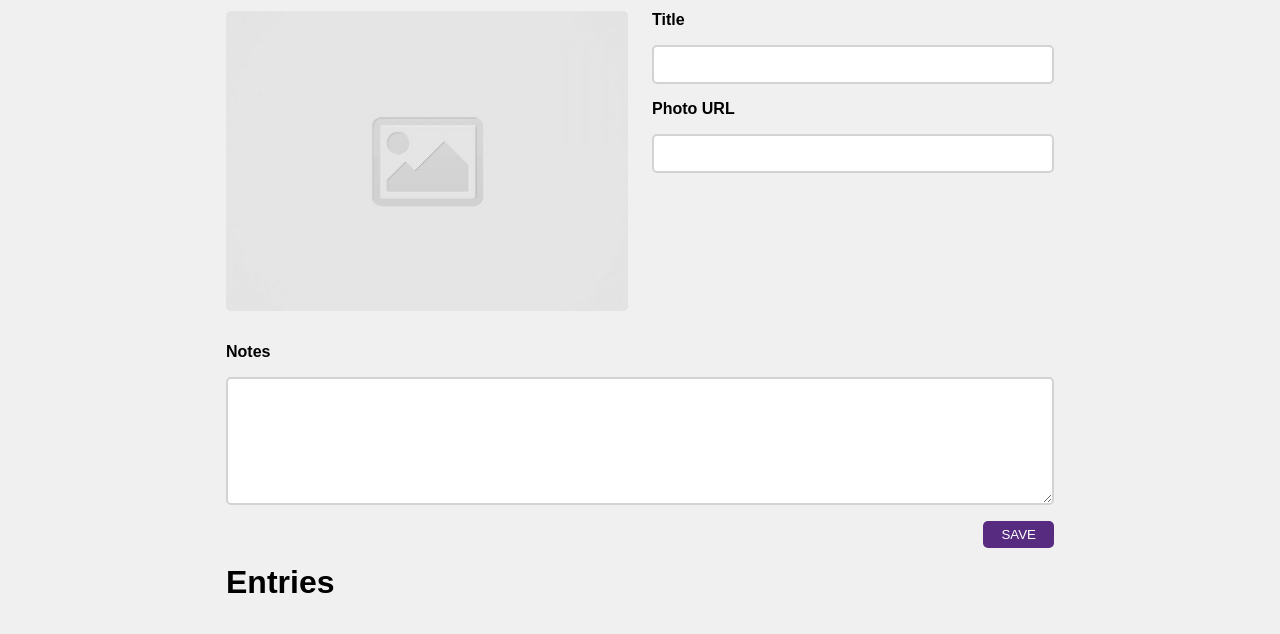
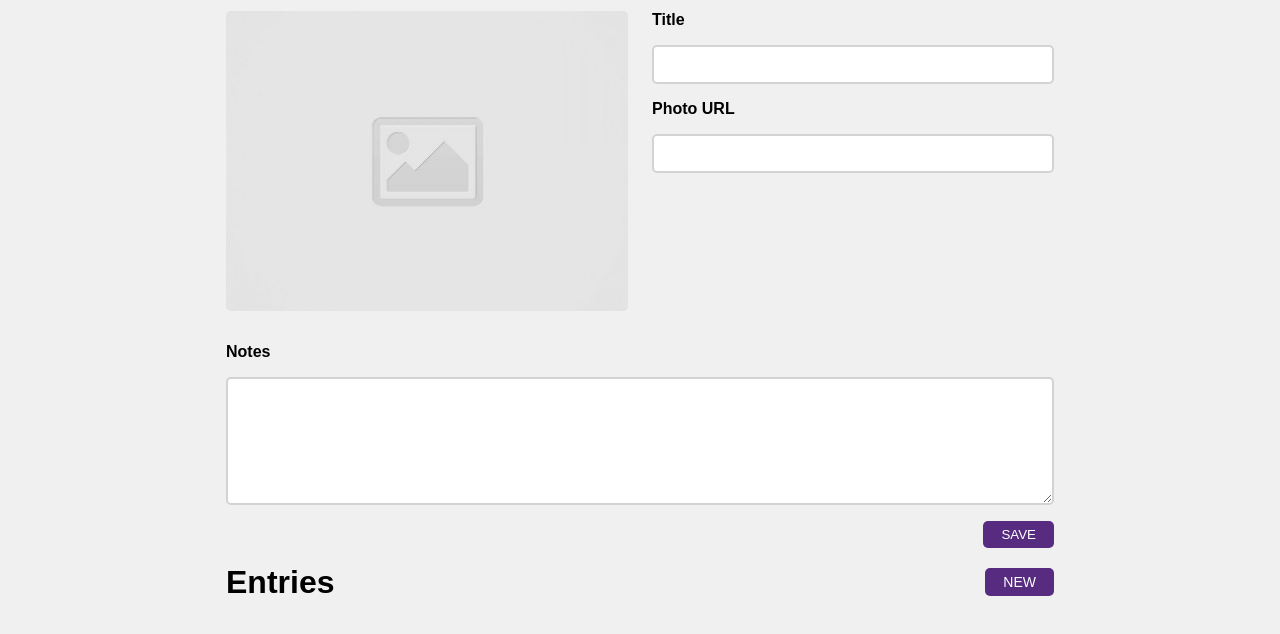
Before and after one commit to SteveBehm/code-journal, a website: page index.html in a window 1280 px wide. Shown: the part 138-772 px from the top of the page. Drawn offline with Linux system fonts and the light colour scheme.

```diff
--- a/css/styles.css
+++ b/css/styles.css
@@ -59,3 +59,17 @@
   padding: 0;
   margin: 0;
 }
+
+.entries {
+  display: flex;
+  align-items: center;
+}
+
+.new-button {
+  background-color: rgb(86 43 128);
+  color: white;
+  text-decoration: none;
+  border-radius: 5px;
+  padding: 6px 18px;
+  font-size: 14px;
+}
--- a/index.html
+++ b/index.html
@@ -58,8 +58,9 @@
     </div>
     <div data-view="entry-form" class="container">
       <div class="row">
-        <div class="column-full">
+        <div class="column-full entries">
           <h1>Entries</h1>
+          <a href="#" class="new-button">NEW</a>
         </div>
       </div>
       <ul>
```
